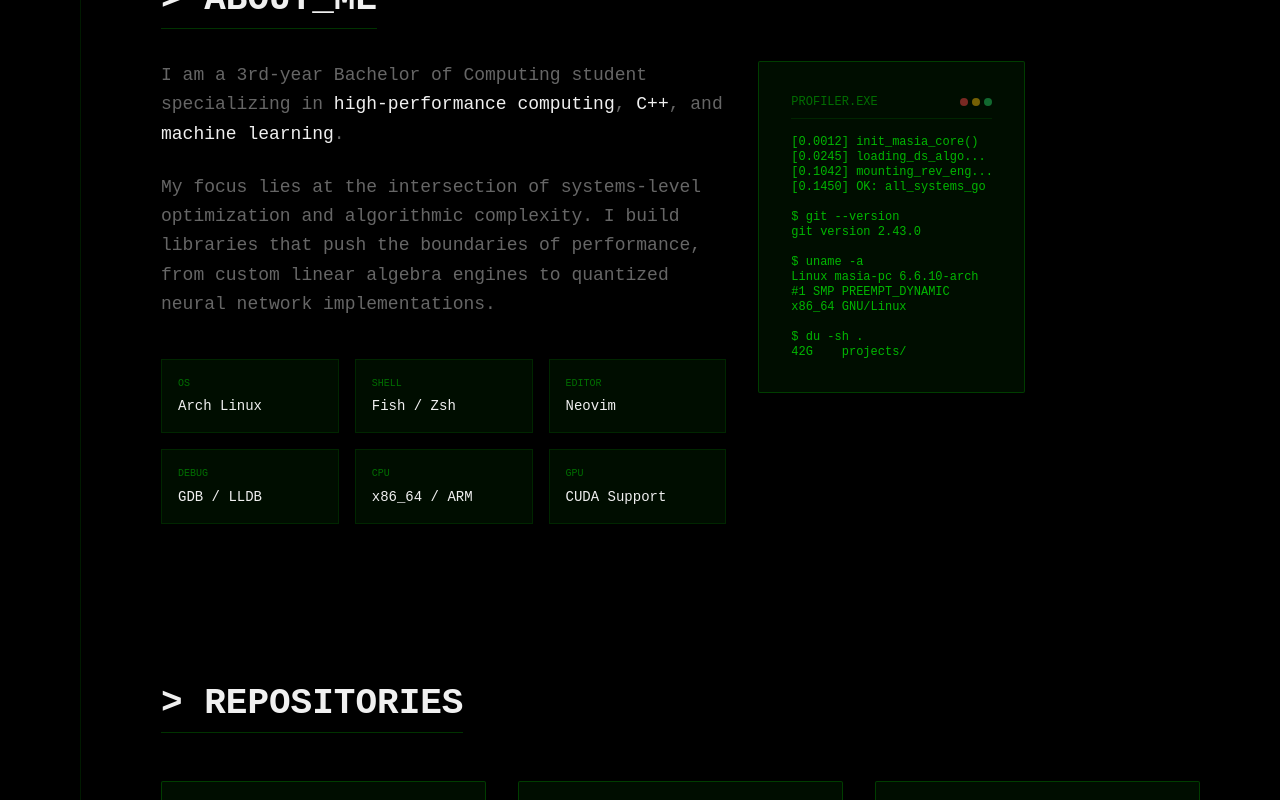
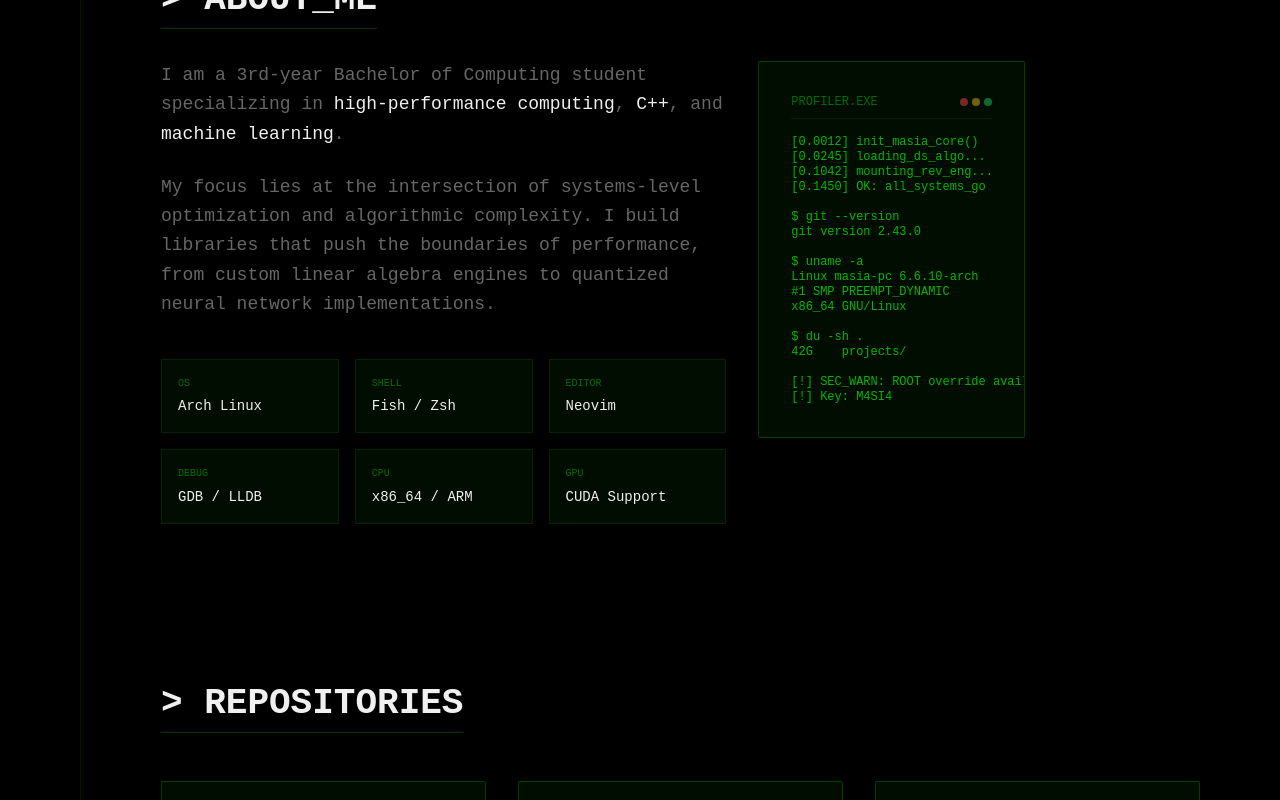
Before and after one commit to Lebogang-G-Masia/Lebogang-G-Masia.github.io, a Next.js app: page / in a window 1280 px wide. Shown: the part 940-1740 px from the top of the page. Built offline with nearby package versions, Linux system fonts and the light colour scheme.

Commit message:
added links

```diff
--- a/src/components/About.tsx
+++ b/src/components/About.tsx
@@ -72,7 +72,10 @@ Linux masia-pc 6.6.10-arch
 x86_64 GNU/Linux
 
 $ du -sh .
-42G    projects/`}
+42G    projects/
+
+[!] SEC_WARN: ROOT override available.
+[!] Key: M4SI4`}
               </code>
             </pre>
           </div>
--- a/src/components/Projects.tsx
+++ b/src/components/Projects.tsx
@@ -8,19 +8,22 @@ const projects = [
     title: "Lingebra",
     description: "A custom C++ linear algebra library built from the ground up for high performance.",
     tags: ["C++", "SIMD", "OpenMP"],
-    color: "#00ff00"
+    color: "#00ff00",
+    link: "https://github.com/Lebogang-G-Masia/lingebra"
   },
   {
     title: "TensorLearn",
     description: "A custom machine learning library featuring bespoke neural network implementations.",
     tags: ["C++", "Python", "Backprop"],
-    color: "#ffffff"
+    color: "#ffffff",
+    link: "https://github.com/Lebogang-G-Masia/tensorlearn"
   },
   {
     title: "UniChows",
     description: "Backend infrastructure and deployment architecture for a Flutter-based food delivery application.",
     tags: ["Go", "Flutter", "GCP"],
-    color: "#666666"
+    color: "#666666",
+    link: "https://github.com/UniChows"
   }
 ];
 
@@ -107,7 +110,9 @@ const Projects: React.FC = () => {
         </h2>
         <div className="grid md:grid-cols-2 lg:grid-cols-3 gap-8">
           {projects.map((project) => (
-            <ProjectCard key={project.title} project={project} />
+            <a href={project.link}>
+                <ProjectCard key={project.title} project={project} />
+            </a>
           ))}
         </div>
       </motion.div>
```
